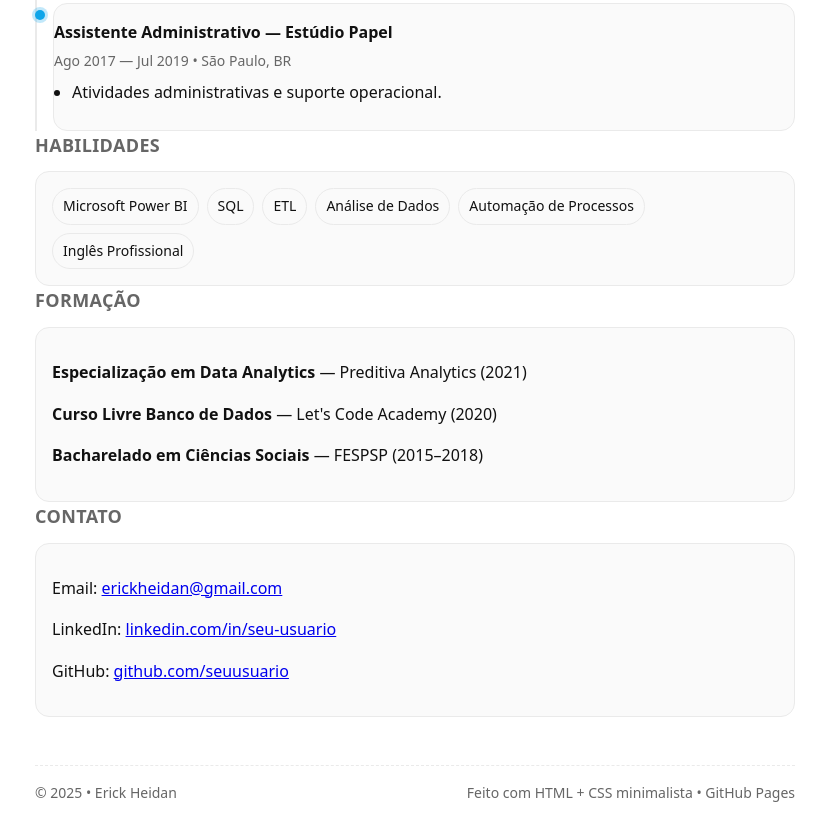
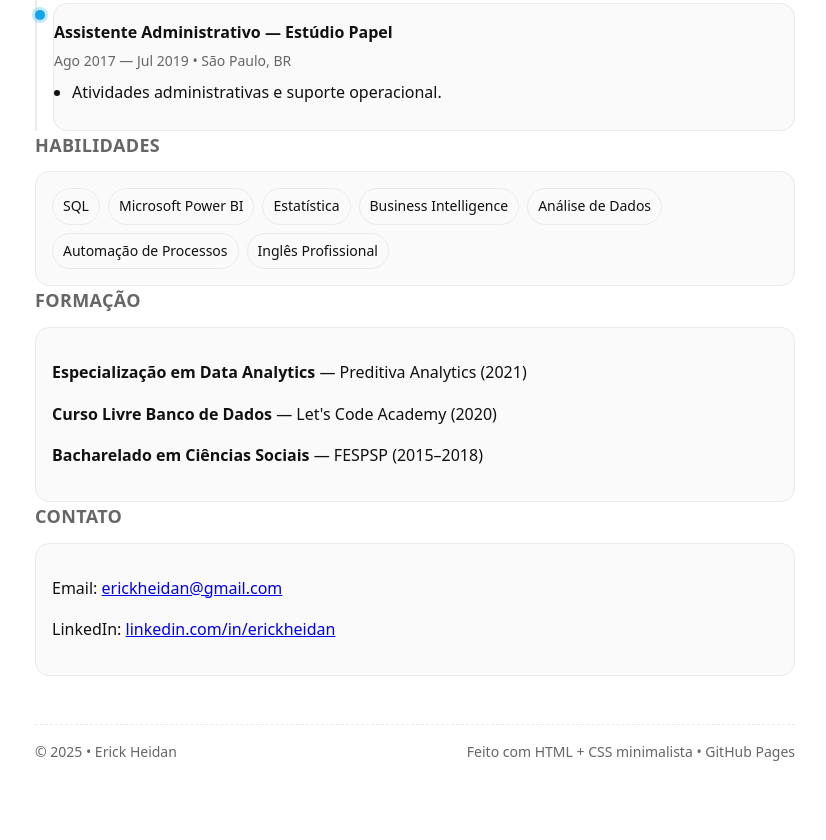
Before and after one commit to erickheidan/erickheidan.github.io, a plain HTML site: page index.html in a window 1280 px wide. Shown: the part 1462-2302 px from the top of the page, without its empty margins (225-1051 px from the left). Drawn offline with Linux system fonts and the light colour scheme.

Commit message:
Update index.html

```diff
--- a/index.html
+++ b/index.html
@@ -147,7 +147,6 @@
       <div class="actions">
         <a class="btn primary" href="mailto:erickheidan@gmail.com" aria-label="Enviar email">✉️ Email</a>
         <a class="btn" href="https://www.linkedin.com/in/erickheidan" target="_blank" rel="noopener">LinkedIn</a>
-        <a class="btn" href="#" target="_blank" rel="noopener">Baixar CV (PDF)</a>
       </div>
     </header>
 
@@ -224,9 +223,10 @@
 <section id="habilidades">
   <h2>Habilidades</h2>
   <div class="card skills">
+    <span class="pill">SQL</span>
     <span class="pill">Microsoft Power BI</span>
-    <span class="pill">SQL</span>
-    <span class="pill">ETL</span>
+    <span class="pill">Estatística</span>
+    <span class="pill">Business Intelligence</span>
     <span class="pill">Análise de Dados</span>
     <span class="pill">Automação de Processos</span>
     <span class="pill">Inglês Profissional</span>
@@ -249,8 +249,7 @@
         <h2>Contato</h2>
         <div class="card">
           <p>Email: <a href="mailto:erickheidan@gmail.com">erickheidan@gmail.com</a></p>
-          <p>LinkedIn: <a href="https://www.linkedin.com/in/erickheidan" target="_blank" rel="noopener">linkedin.com/in/seu-usuario</a></p>
-          <p>GitHub: <a href="https://github.com/erickheidan" target="_blank" rel="noopener">github.com/seuusuario</a></p>
+          <p>LinkedIn: <a href="https://www.linkedin.com/in/erickheidan" target="_blank" rel="noopener">linkedin.com/in/erickheidan</a></p>
         </div>
       </section>
     </main>
```
